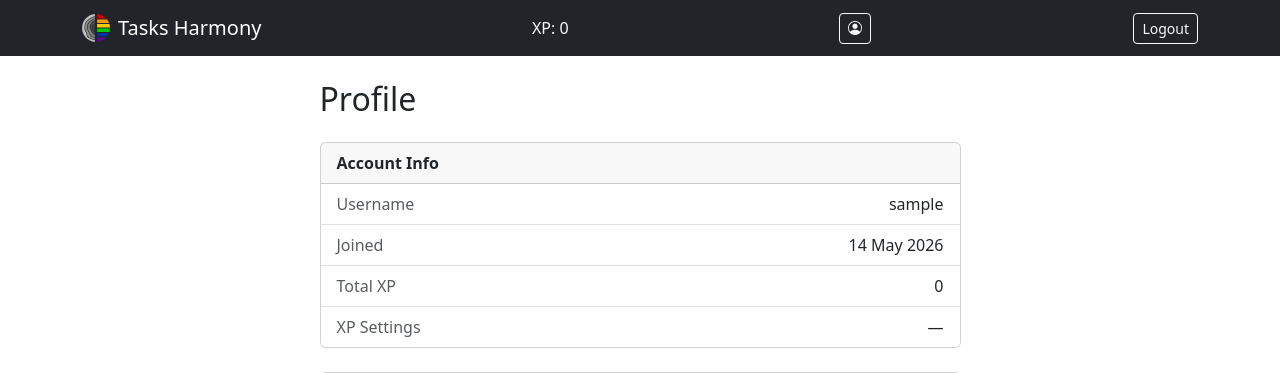
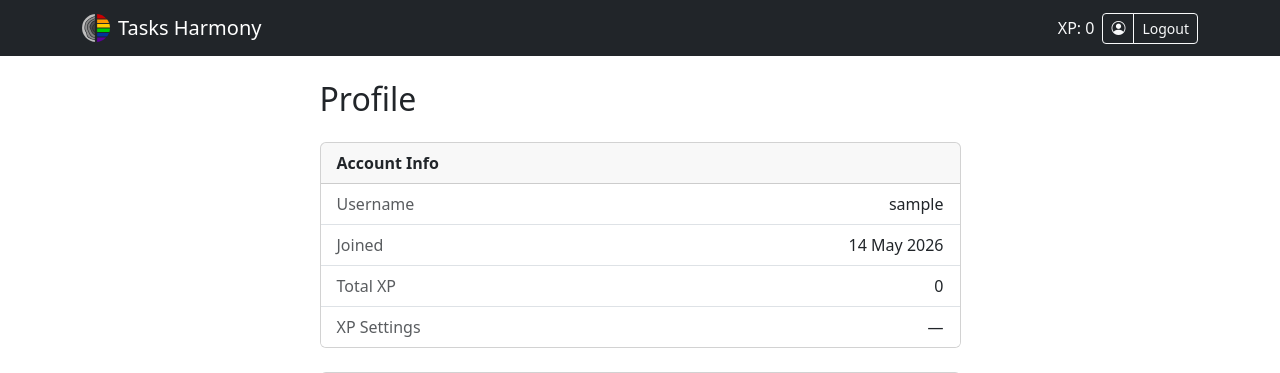
Before and after one commit to a-ludi/tasks-harmony, a Django app: page /accounts/profile/ in a window 1280 px wide. Shown: the top 373 px of the page. Run offline with Django 5.2, Linux system fonts and the light colour scheme; the visitor is signed in with stand-in values (Sample User, id 1); parts of the project's set-up code (start-up, migrations or seed data) failed here and were passed over; some libraries are stand-ins or nearby versions.

Commit message:
feat: group profile and logout buttons, right-align navbar actions

```diff
--- a/templates/base.html
+++ b/templates/base.html
@@ -19,18 +19,22 @@
         <img src="/static/icon.svg" width="28" height="28" alt="">
         Tasks Harmony
       </a>
+      <div class="ms-auto d-flex align-items-center gap-2">
         {% if user.is_authenticated %}
-      <span id="xp-counter" class="navbar-text text-light me-3">XP: {{ user.profile.total_xp }}</span>
-      <a class="btn btn-outline-light btn-sm me-2" href="{% url 'profile' %}" title="Profile">
+        <span id="xp-counter" class="navbar-text text-light">XP: {{ user.profile.total_xp }}</span>
+        <div class="d-flex">
+          <a class="btn btn-outline-light btn-sm rounded-end-0" href="{% url 'profile' %}" title="Profile">
             <i class="bi bi-person-circle"></i>
           </a>
-      <form method="post" action="{% url 'logout' %}" class="d-inline">
+          <form method="post" action="{% url 'logout' %}">
             {% csrf_token %}
-        <button class="btn btn-outline-light btn-sm" type="submit">Logout</button>
+            <button class="btn btn-outline-light btn-sm rounded-start-0" style="margin-left:-1px" type="submit">Logout</button>
           </form>
+        </div>
         {% else %}
         <a class="btn btn-outline-light btn-sm" href="{% url 'login' %}">Login</a>
         {% endif %}
+      </div>
     </div>
   </nav>
   <div class="container">
```
Lines whose indentation alone changed are shown as unchanged.
